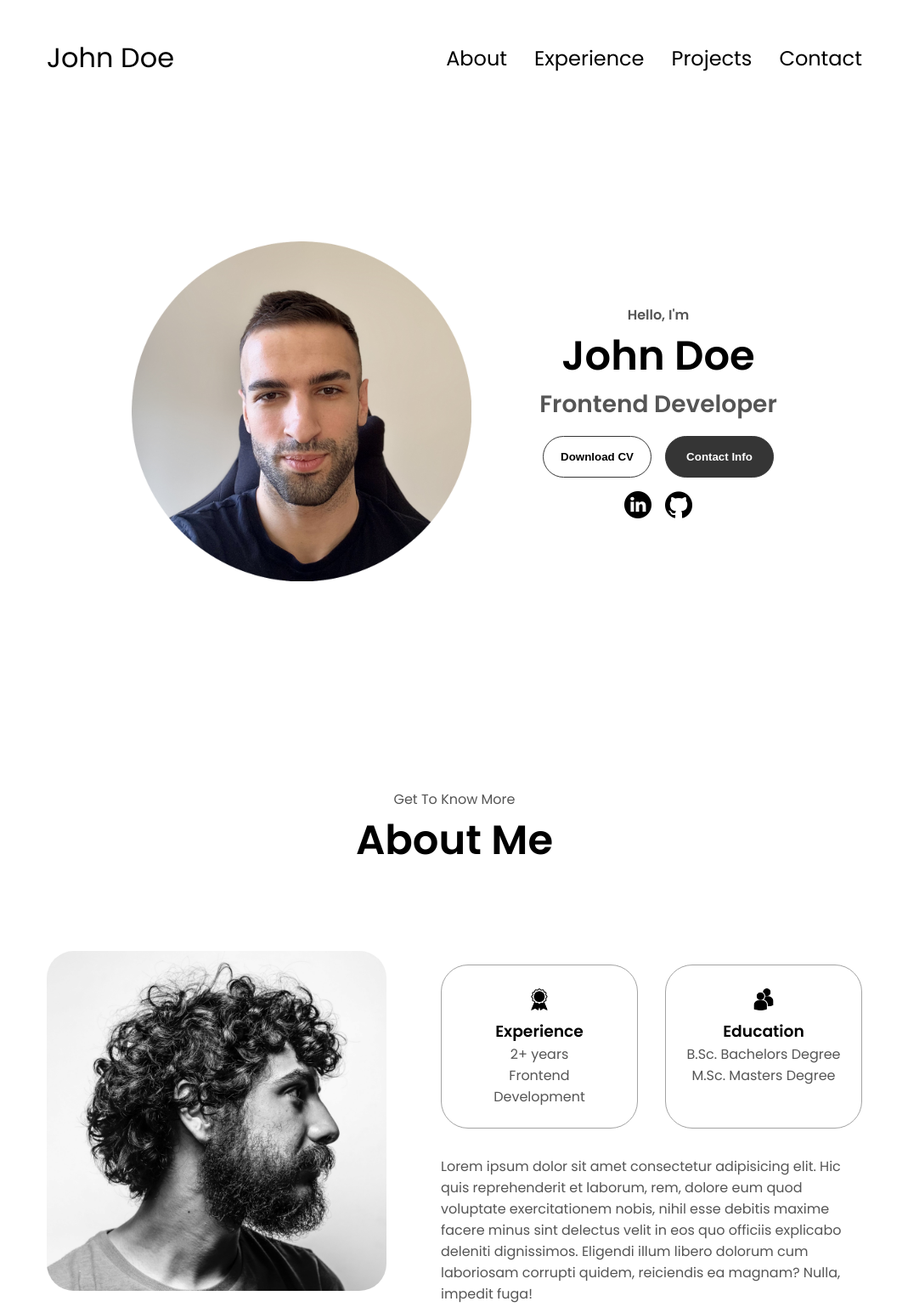
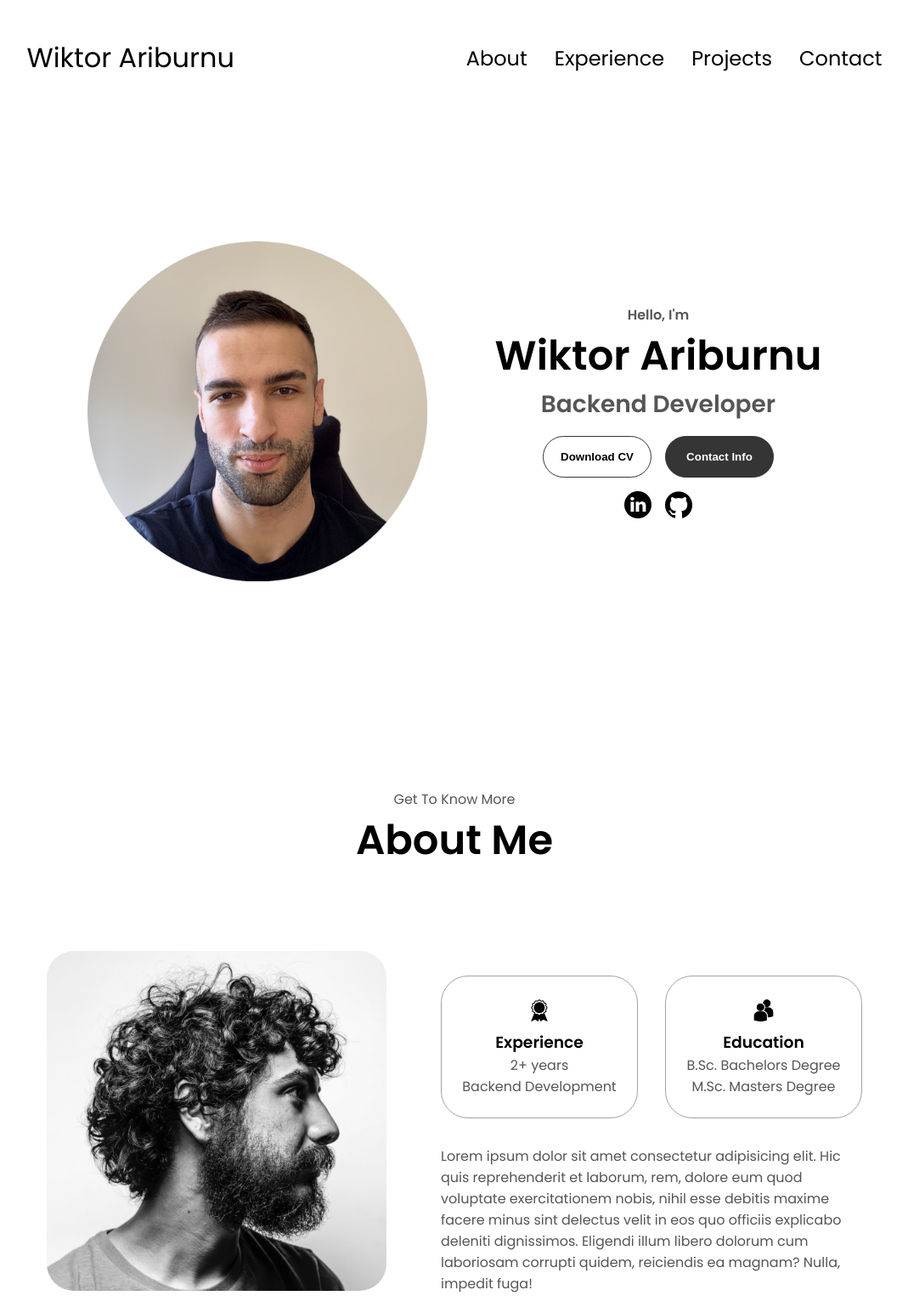
Before and after one commit to torwikari/personal_website, a plain HTML site: page index.html in a window 1280 px wide. Shown: the top 1538 px of the page at 85% size, without its empty margins (105-1174 px from the left). Drawn offline with Linux system fonts and the light colour scheme.

Commit message:
changed few details

```diff
--- a/index.html
+++ b/index.html
@@ -10,7 +10,7 @@
   </head>
   <body>
     <nav id="desktop-nav">
-      <div class="logo">John Doe</div>
+      <div class="logo">Wiktor Ariburnu</div>
       <div>
         <ul class="nav-links">
           <li><a href="#about">About</a></li>
@@ -21,7 +21,7 @@
       </div>
     </nav>
     <nav id="hamburger-nav">
-      <div class="logo">John Doe</div>
+      <div class="logo">Wiktor Ariburnu</div>
       <div class="hamburger-menu">
         <div class="hamburger-icon" onclick="toggleMenu()">
           <span></span>
@@ -42,8 +42,8 @@
       </div>
       <div class="section__text">
         <p class="section__text__p1">Hello, I'm</p>
-        <h1 class="title">John Doe</h1>
-        <p class="section__text__p2">Frontend Developer</p>
+        <h1 class="title">Wiktor Ariburnu</h1>
+        <p class="section__text__p2">Backend Developer</p>
         <div class="btn-container">
           <button
             class="btn btn-color-2"
@@ -91,7 +91,7 @@
                 class="icon"
               />
               <h3>Experience</h3>
-              <p>2+ years <br />Frontend Development</p>
+              <p>2+ years <br />Backend Development</p>
             </div>
             <div class="details-container">
               <img
@@ -128,7 +128,7 @@
       <div class="experience-details-container">
         <div class="about-containers">
           <div class="details-container">
-            <h2 class="experience-sub-title">Frontend Development</h2>
+            <h2 class="experience-sub-title">Backend Development</h2>
             <div class="article-container">
               <article>
                 <img
@@ -352,7 +352,7 @@
             alt="Email icon"
             class="icon contact-icon email-icon"
           />
-          <p><a href="mailto:examplemail@gmail.com">Example@gmail.com</a></p>
+          <p><a href="mailto:examplemail@gmail.com">hello@torwikari.com</a></p>
         </div>
         <div class="contact-info-container">
           <img
@@ -360,7 +360,7 @@
             alt="LinkedIn icon"
             class="icon contact-icon"
           />
-          <p><a href="https://www.linkedin.com">LinkedIn</a></p>
+          <p><a href="https://www.linkedin.com/aritare">LinkedIn</a></p>
         </div>
       </div>
     </section>
@@ -375,7 +375,7 @@
           </ul>
         </div>
       </nav>
-      <p>Copyright &#169; 2023 John Doe. All Rights Reserved.</p>
+      <p>Copyright &#169; 2024 Wiktor Ariburnu. All Rights Reserved.</p>
     </footer>
     <script src="script.js"></script>
   </body>
```
